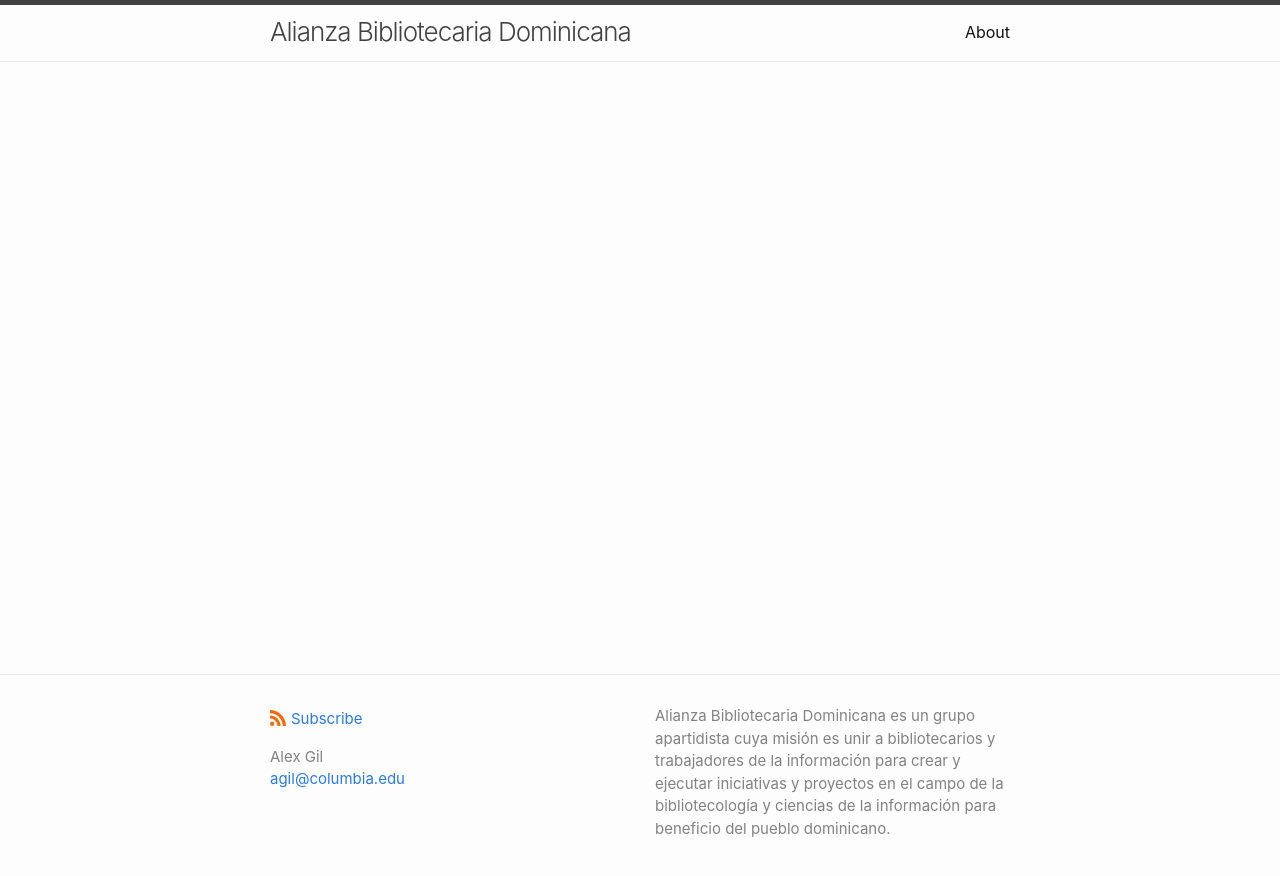
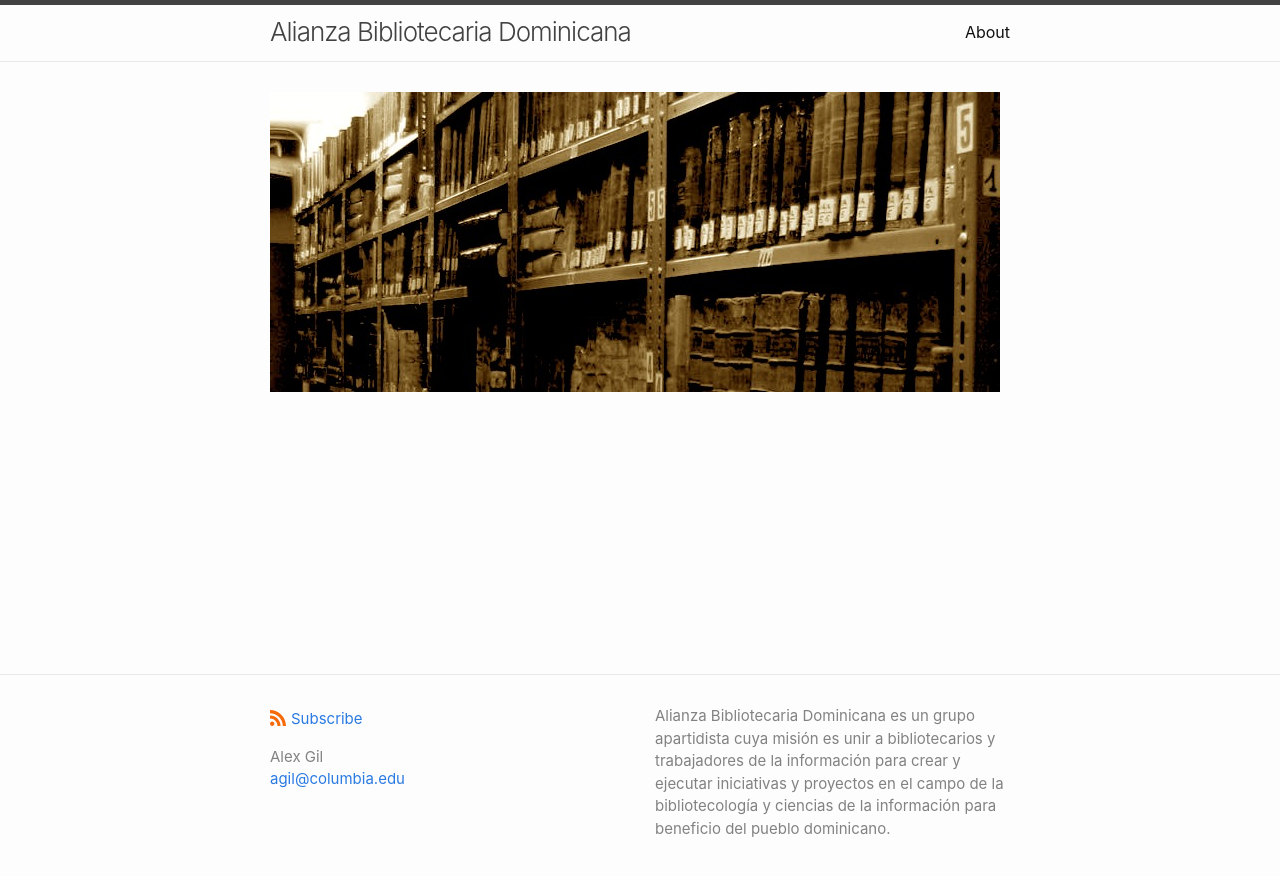
Before and after one commit to elotroalex/abd, a Jekyll site: the page built from index.md, in a window 1280 px wide. Shown: the top 876 px of the page. Built offline with Jekyll 4.4.1, drawn with Linux system fonts in a browser that asks for light colours.

Commit message:
added image to home

```diff
--- a/index.md
+++ b/index.md
@@ -7,3 +7,5 @@
 #
 layout: home
 ---
+
+![Biblioteca de San Pablo y San Gregorio]({{ site.baseurl }}/assets/images/home.jpg)
```
Also changed, not shown: assets/images/home.jpg (added).
